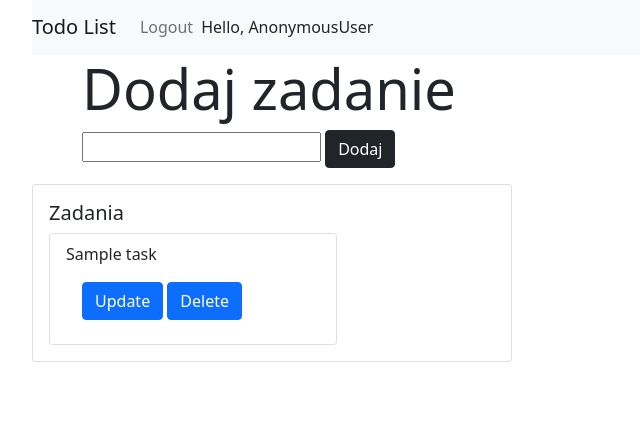
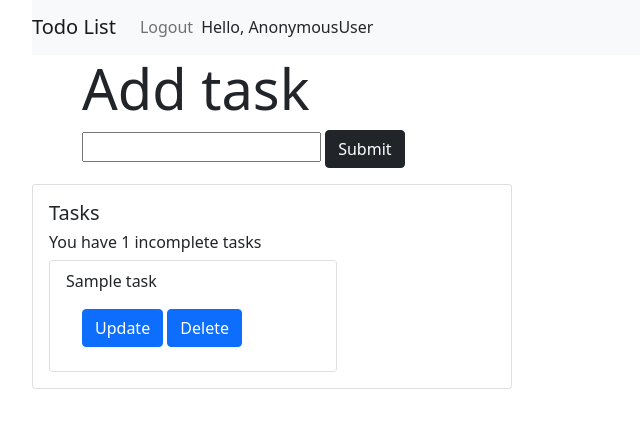
Before and after one commit to matyy2k/Todo-List, a Django app: template templates/todo.html in a window 1280 px wide. Shown: the part 33-461 px from the top of the page, without its empty margins (0-640 px from the left). Run offline with Django 3.2, Linux system fonts and the light colour scheme; the template is opened without the code that fills it: most values are stand-ins (such as "Sample title", 1, 10 or a date in 2020); form fields are guessed from the names that the template uses.

Commit message:
Add incomplete tasks count

```diff
--- a/templates/todo.html
+++ b/templates/todo.html
@@ -27,12 +27,12 @@
 
 <div class="jumbotron jumbotron-fluid">
   <div class="container">
-    <h1 class="display-4">Dodaj zadanie</h1>
+    <h1 class="display-4">Add task</h1>
     <form method="post">
         {% csrf_token %}
         {{ form.title }}
         {{ form.errors }}
-        <button class="btn btn-dark" type="submit">Dodaj</button>
+        <button class="btn btn-dark" type="submit">Submit</button>
     </form>
     </p>
   </div>
@@ -40,7 +40,8 @@
 
 <div class="card" style="width: 30rem;">
    <div class="card-body">
-      <h5 class="card-title">Zadania</h5>
+      <h5 class="card-title">Tasks</h5>
+      <h6 class="card-title">You have {{countUncomplete}} incomplete tasks</h6>
       {% for task in tasks %}
       <div class="card" style="width: 18rem;">
          <ul class="list-group list-group-flush">
--- a/todo/views.py
+++ b/todo/views.py
@@ -50,6 +50,7 @@ def logoutUser(request):
 @login_required(login_url='login')
 def allContent(request):
     all = Content.objects.filter(user=request.user)
+    countUncomplete = Content.objects.filter(user=request.user, complete=False).count()
 
     form = TasksForm(request.POST or None)
     if request.method == 'POST':
@@ -58,7 +59,7 @@ def allContent(request):
             form.user = request.user
             form.save()
             return redirect('list')
-    context = {'tasks': all, 'form': form}
+    context = {'tasks': all, 'form': form, 'countUncomplete': countUncomplete}
     return render(request, 'todo.html', context)
 
 
```
